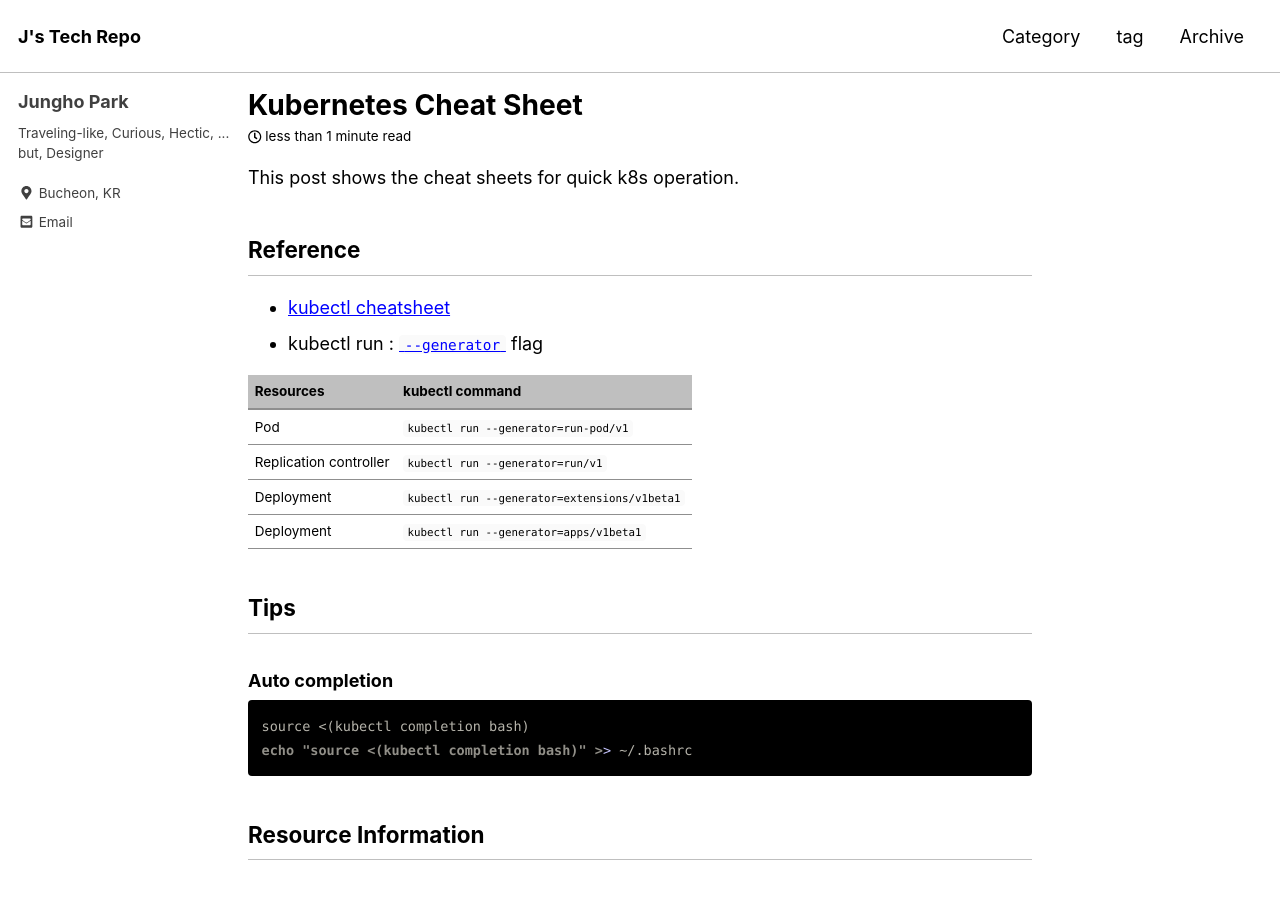
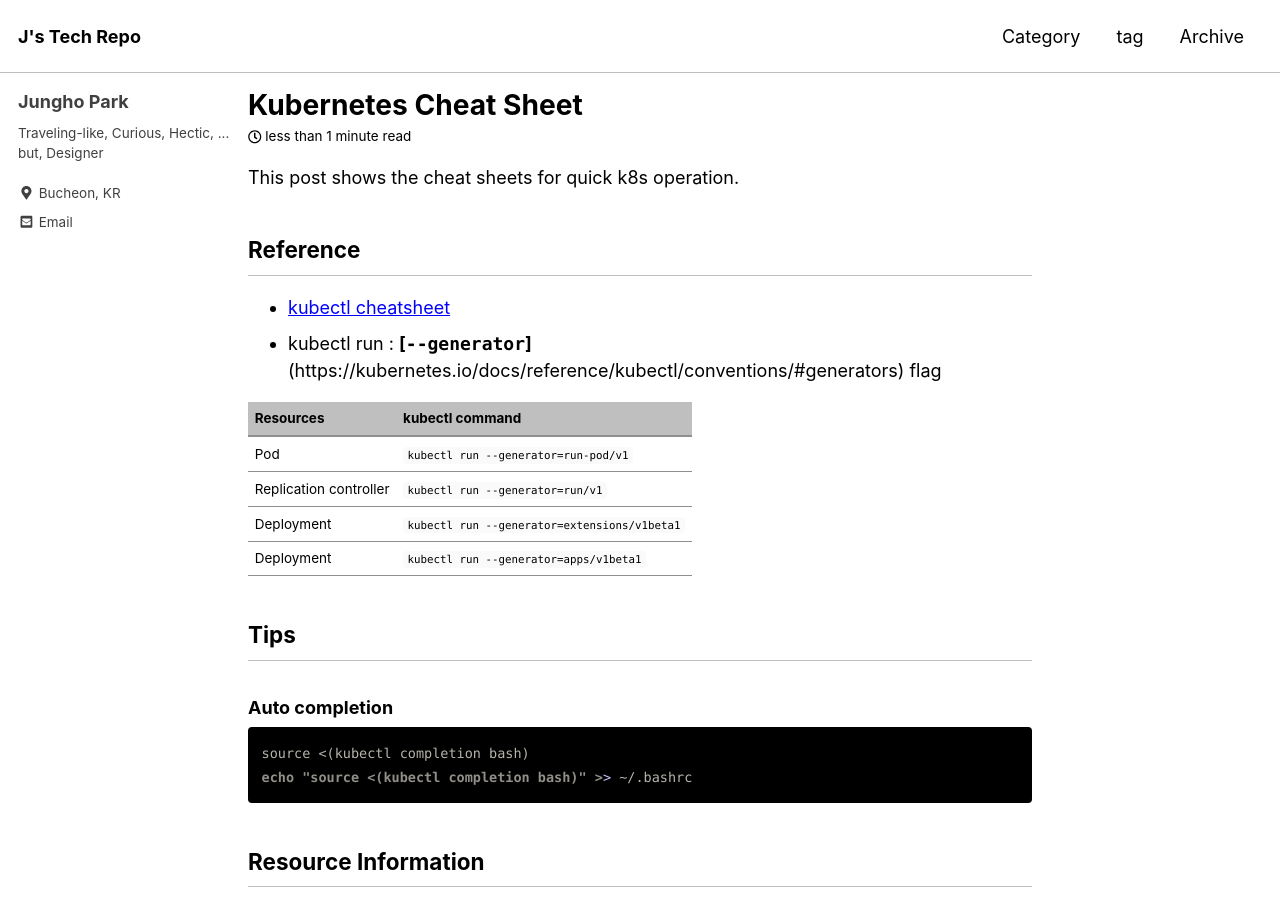
Before and after one commit to unipark00/tekrepo, a Jekyll site: the page built from _posts/2019-04-18-k8s-cheat-sheet.md, in a window 1280 px wide and 900 px high. Built offline with Jekyll 4.4.1, drawn with Linux system fonts in a browser that asks for light colours; cached includes are drawn as plain includes.

Commit message:
Update 2019-04-18-k8s-cheat-sheet.md

```diff
--- a/_posts/2019-04-18-k8s-cheat-sheet.md
+++ b/_posts/2019-04-18-k8s-cheat-sheet.md
@@ -11,7 +11,7 @@ This post shows the cheat sheets for quick k8s operation.
 
 ## Reference
 * [kubectl cheatsheet](https://kubernetes.io/docs/reference/kubectl/cheatsheet/)
-* kubectl run : [`--generator`](https://kubernetes.io/docs/reference/kubectl/conventions/#generators) flag
+* kubectl run : **[`--generator`]**(https://kubernetes.io/docs/reference/kubectl/conventions/#generators) flag
 
 |Resources|kubectl command|
 |:--------|:--------------|
```
